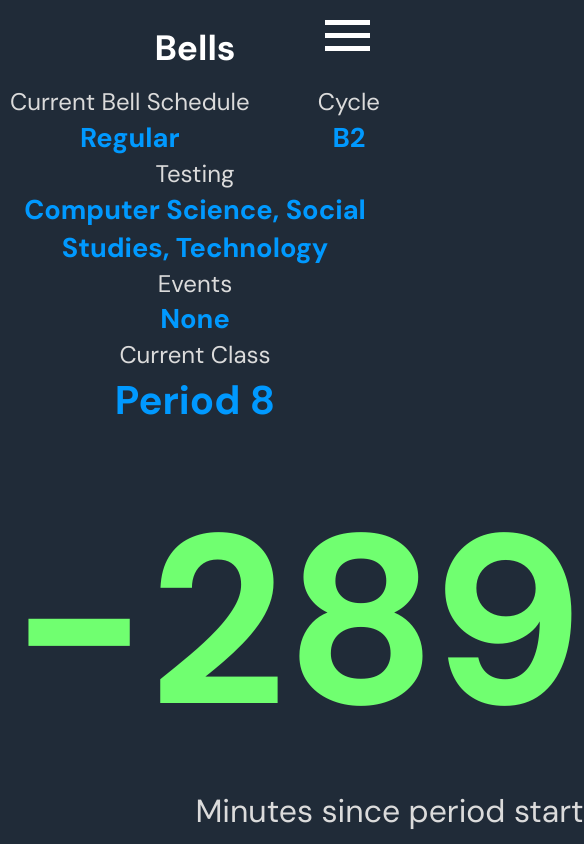
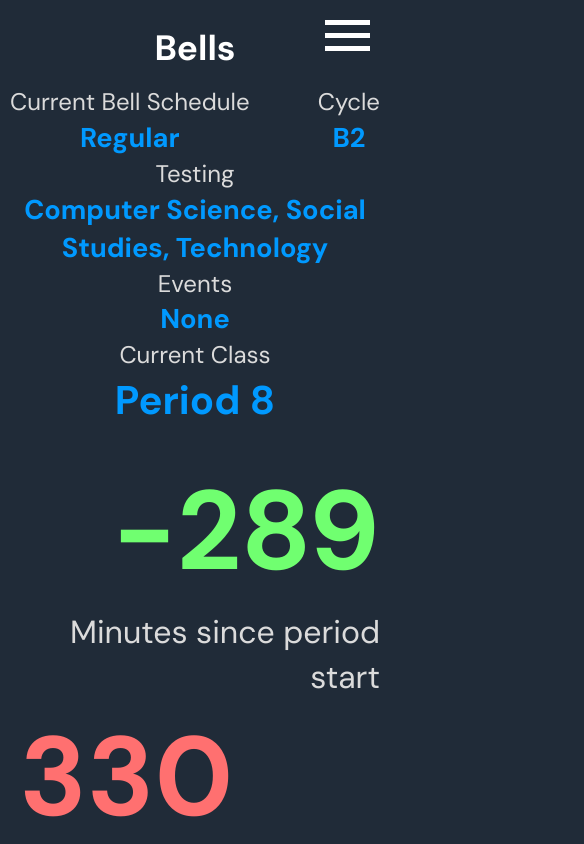
Before and after one commit to thunder-red-star/today.stuy.world, a React (Create React App) app: page /bells in a window 390 px wide. Shown: the top 844 px of the page, 584 px wide, since content can reach past the window. Built offline with nearby package versions, Linux system fonts and the light colour scheme.

Commit message:
an attempt at responsiveness

```diff
--- a/src/css/Main.css
+++ b/src/css/Main.css
@@ -48,6 +48,31 @@ html * {
   clear: both;
 }
 
+@media (max-width: 300px) {
+  .big-time-since,
+  .big-time-till {
+    font-size: 400%;
+    font-weight: bold;
+    margin: 0;
+    padding: 0;
+    margin-block: 0;
+    margin-inline: 0;
+  }
+}
+
+@media (min-width: 241px) and (max-width: 767px) {
+  .big-time-since,
+  .big-time-till {
+    font-size: 700%;
+    font-weight: bold;
+    margin: 0;
+    padding: 0;
+    margin-block: 0;
+    margin-inline: 0;
+  }
+}
+
+@media (min-width: 768px) {
   .big-time-since,
   .big-time-till {
     font-size: 1500%;
@@ -57,6 +82,7 @@ html * {
     margin-block: 0;
     margin-inline: 0;
   }
+}
 
 .small-time-since,
 .small-time-till {
```
Lines whose indentation alone changed are shown as unchanged.
